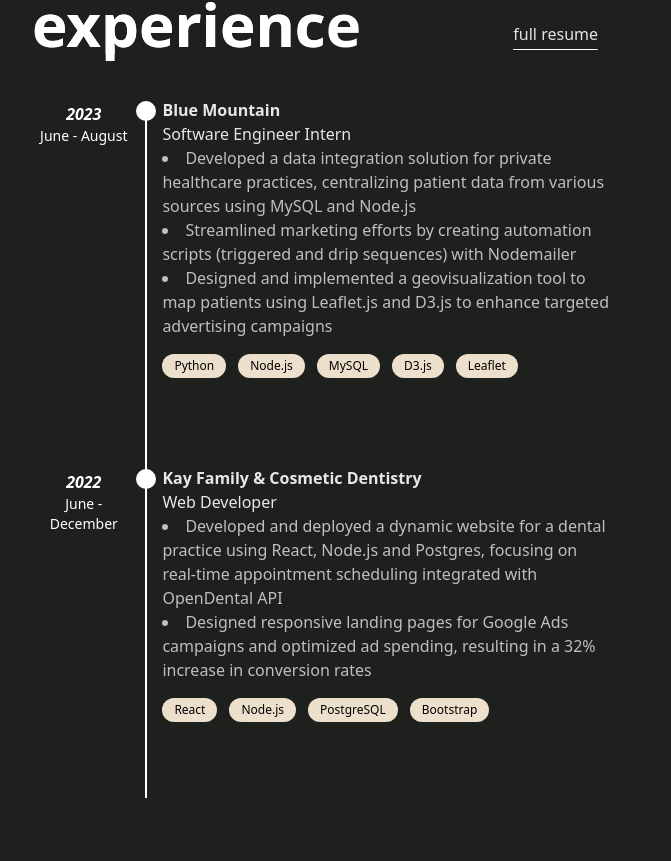
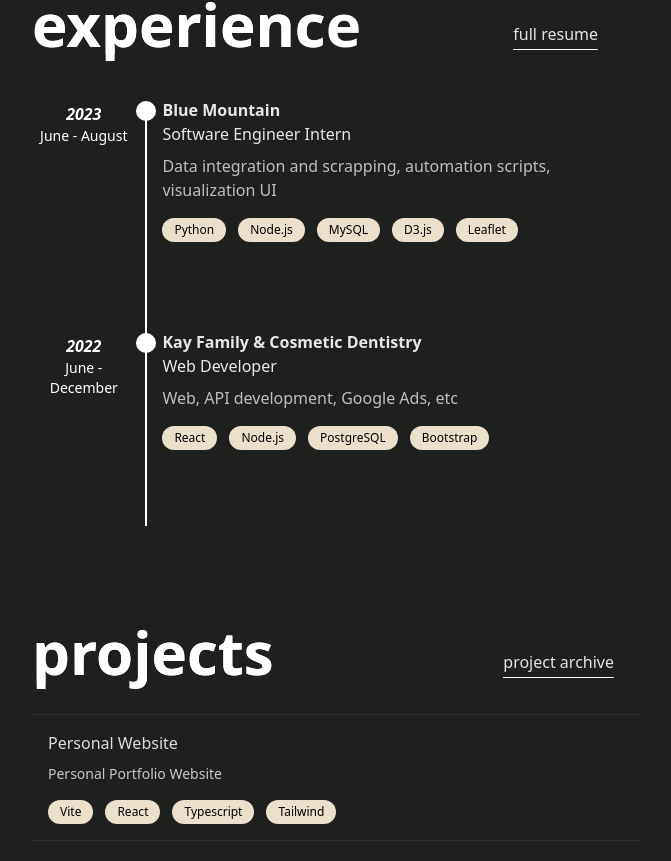
Before and after one commit to ddavidjeong/web_v2, a React (Vite) app: page / in a window 1280 px wide. Shown: the part 1442-2303 px from the top of the page, without its empty margins (304-975 px from the left). Built offline with nearby package versions, Linux system fonts and the light colour scheme.

Commit message:
resume update, resume card layout edit

```diff
--- a/src/components/Resume/ResumeCard.tsx
+++ b/src/components/Resume/ResumeCard.tsx
@@ -73,7 +73,7 @@
           {company}
         </div>
         <div className="font-light">{title}</div>
-        <ul className="font-light opacity-80 list-disc list-inside">
+        <ul className="font-light pt-2 opacity-80 ">
           {descriptions.map((desc, index) => (
             <li key={index}>{desc}</li>
           ))}
--- a/src/components/Resume/ResumeInputs.tsx
+++ b/src/components/Resume/ResumeInputs.tsx
@@ -10,9 +10,7 @@
         date_month_end="August"
         date_year="2023"
         descriptions={[
-          "Developed a data integration solution for private healthcare practices, centralizing patient data from various sources using MySQL and Node.js",
-          "Streamlined marketing efforts by creating automation scripts (triggered and drip sequences) with Nodemailer",
-          "Designed and implemented a geovisualization tool to map patients using Leaflet.js and D3.js to enhance targeted advertising campaigns",
+          "Data integration and scrapping, automation scripts, visualization UI"
         ]}
         stack={[
           "Python",
@@ -30,8 +28,7 @@
         date_month_end="December"
         date_year="2022"
         descriptions={[
-          "Developed and deployed a dynamic website for a dental practice using React, Node.js and Postgres, focusing on real-time appointment scheduling integrated with OpenDental API",
-          "Designed responsive landing pages for Google Ads campaigns and optimized ad spending, resulting in a 32% increase in conversion rates",
+          "Web, API development, Google Ads, etc"
         ]}
         stack={[
           "React",
```
Also changed, not shown: 1 other file (tests, documents, lock files or other folders).
